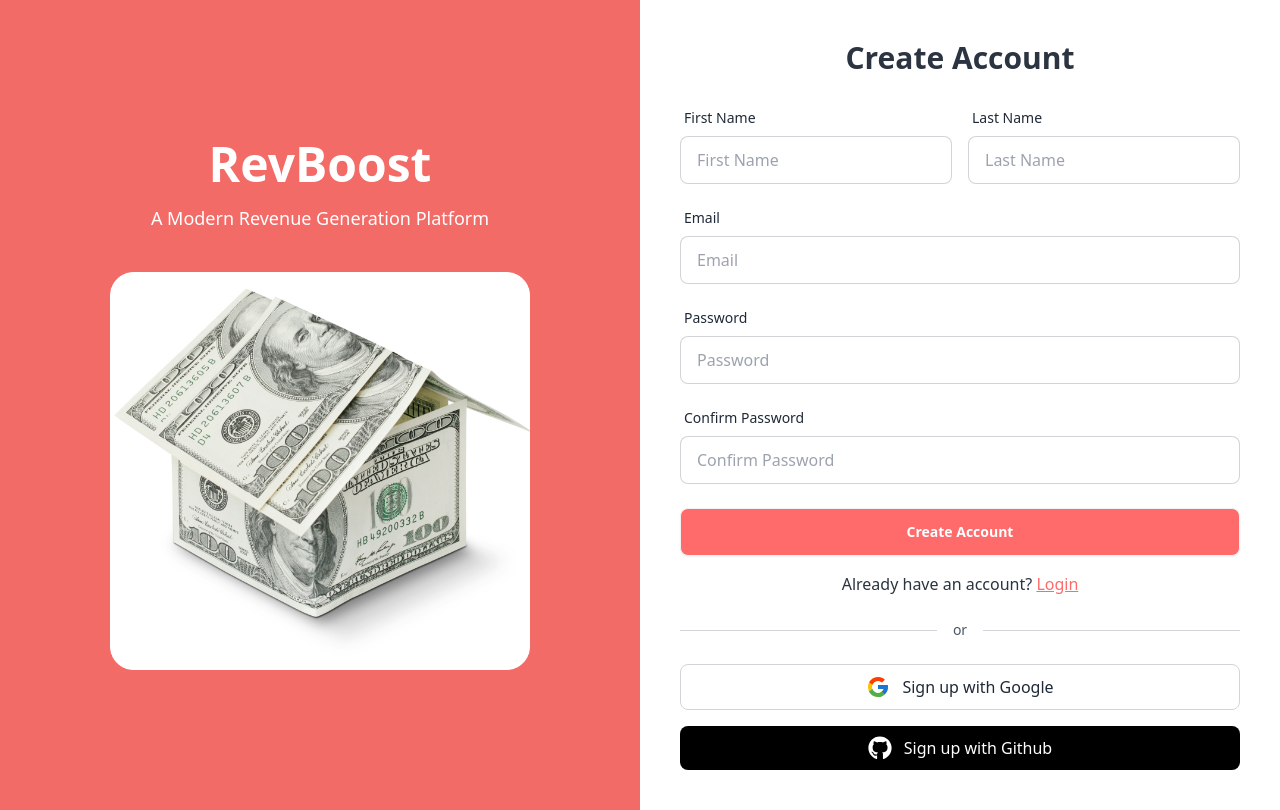
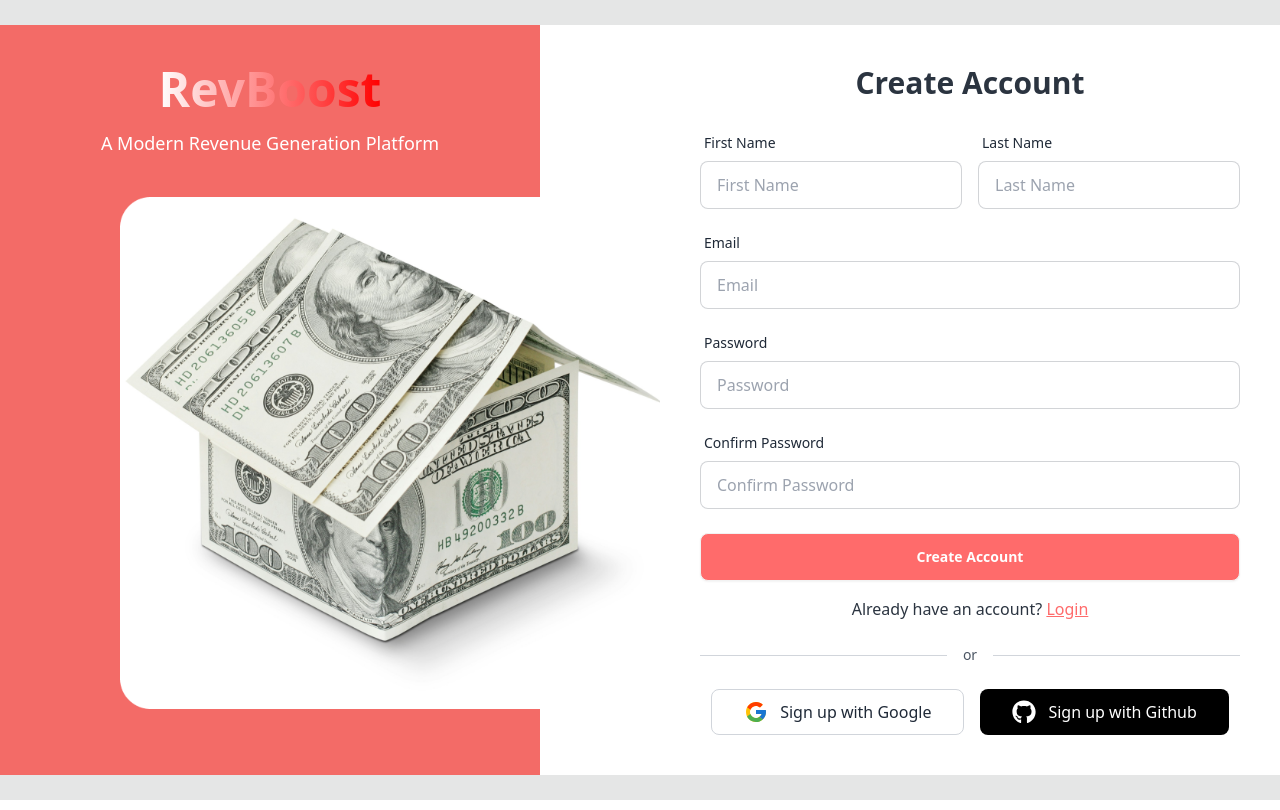
Before and after one commit to maasajal/revboost-solutions, a React (Vite) app: page /register in a window 1280 px wide. Built offline with nearby package versions, Linux system fonts and the light colour scheme.

Commit message:
modify: signup page

```diff
--- a/src/pages/authentication/register/Register.tsx
+++ b/src/pages/authentication/register/Register.tsx
@@ -5,18 +5,27 @@ import { FcGoogle } from "react-icons/fc";
 const Register = () => {
   return (
     <div className="min-h-screen flex items-center justify-center">
-      <div className="flex w-full  shadow-lg">
+      <div className="flex flex-col lg:flex-row w-full">
         {/* Left Section */}
-        <div className="flex-1 bg-[#FF08008C] flex flex-col items-center justify-center p-10">
-          <h1 className="text-5xl font-bold text-white mb-4">RevBoost</h1>
+        <div className="flex-1 bg-[#FF08008C] flex flex-col items-center pt-10 ">
+          <h1 className="text-5xl font-bold mb-4 bg-gradient-to-r from-[#ffffff] to-[#FF0000] inline-block text-transparent bg-clip-text">
+            RevBoost
+          </h1>
+          {/* <h1 className="text-5xl font-bold text-white mb-4">
+            Rev<span className="text-[#FF0000]">Boost</span>
+          </h1> */}
           <p className="text-lg text-white">
             A Modern Revenue Generation Platform
           </p>
-          <img src={moneyHome} alt="Money Home" className="mt-10 w-3/4" />
+          <img
+            src={moneyHome}
+            alt="Money Home"
+            className="w-3/4 lg:w-full mt-10 -mb-12 lg:mb-0 lg:ml-20 lg:-mr-40 z-10"
+          />
         </div>
 
         {/* Right Section (Form) */}
-        <div className="flex-1 bg-white p-10 flex flex-col justify-center">
+        <div className="flex-1 bg-white p-10 lg:pl-40 flex flex-col justify-center">
           <form className="w-full">
             <h2 className="text-3xl font-semibold text-center mb-6">
               Create Account
@@ -34,6 +43,7 @@ const Register = () => {
                   required
                 />
               </div>
+
               <div className="form-control">
                 <label className="label">
                   <span className="label-text">Last Name</span>
@@ -105,7 +115,7 @@ const Register = () => {
           </div>
 
           {/* Social Login */}
-          <div className="flex flex-col space-y-4">
+          <div className="flex flex-col md:flex-row lg:flex-col xl:flex-row justify-center gap-4">
             <button className="bg-white border border-gray-300 flex items-center justify-center gap-x-3 text-sm sm:text-base rounded-lg hover:bg-gray-100 duration-300 transition-colors px-8 py-2.5">
               <FcGoogle className="text-2xl" />
               <span>Sign up with Google</span>
```
